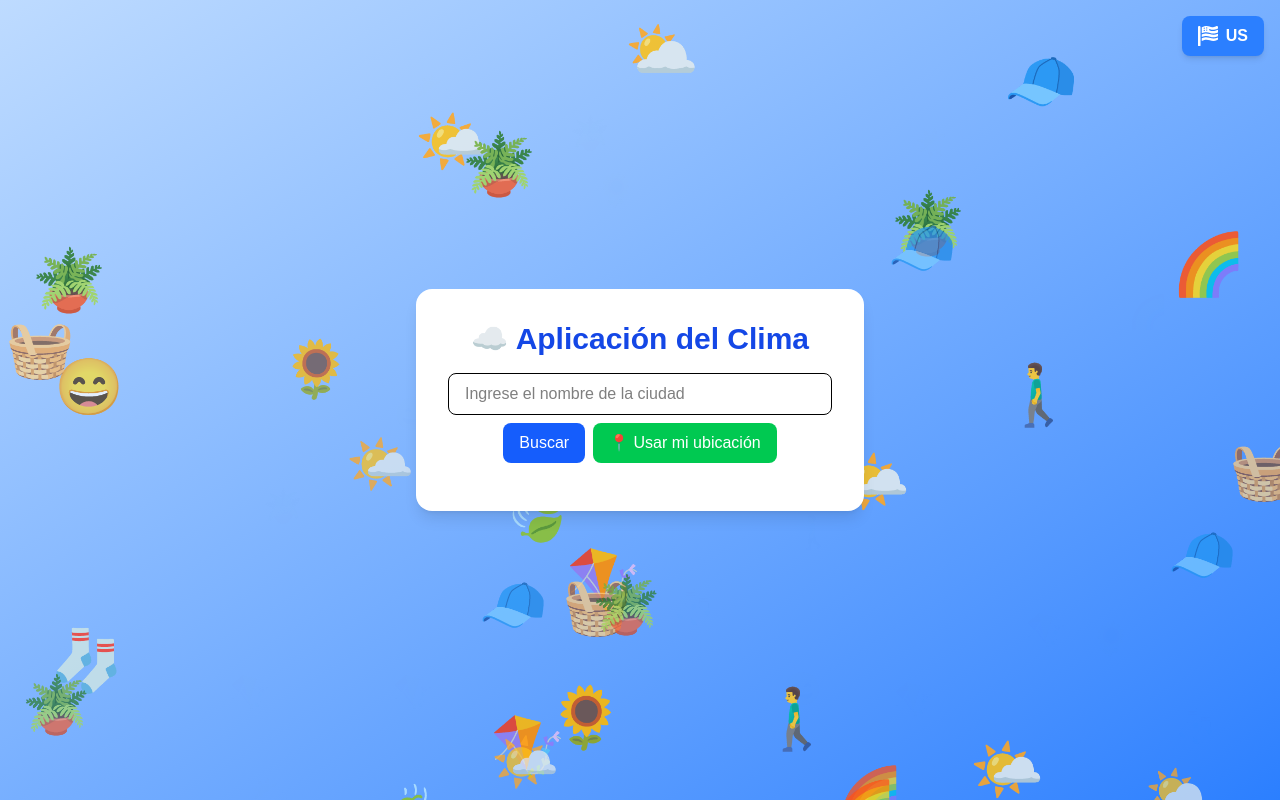
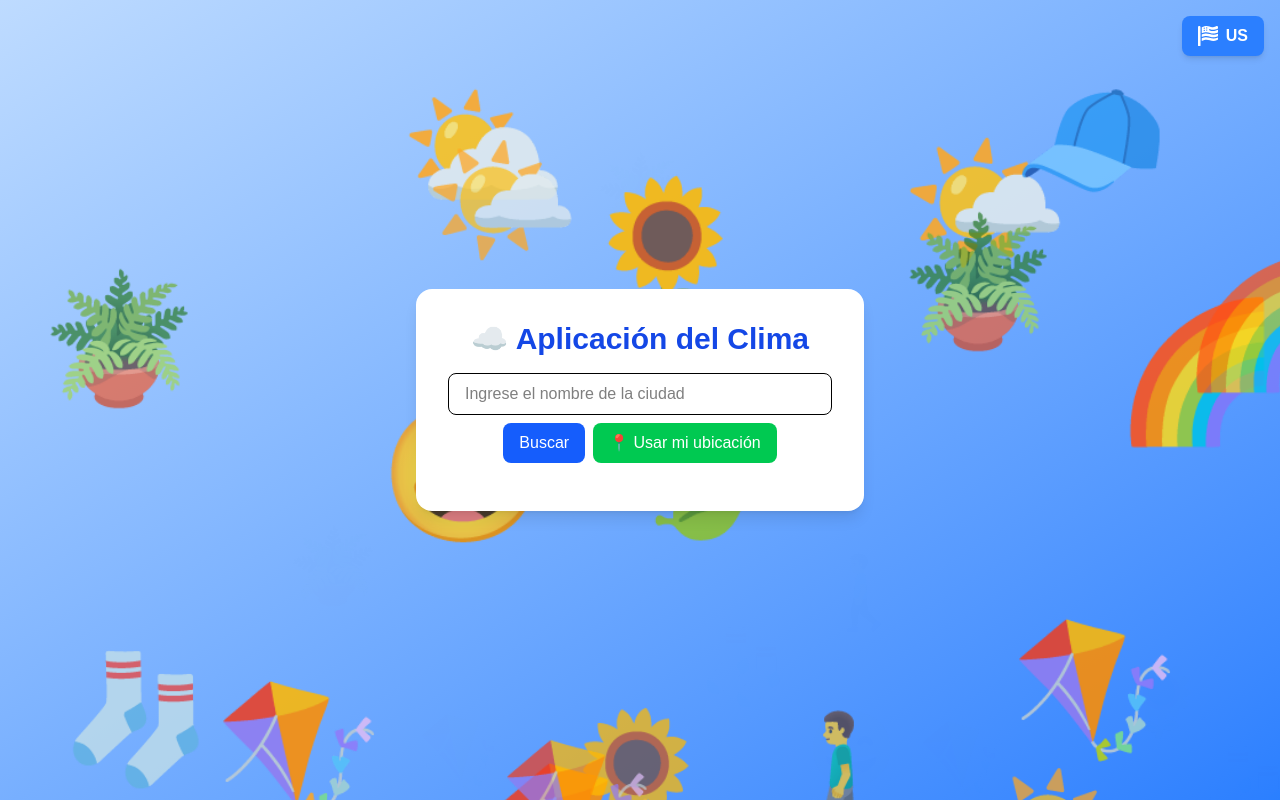
Before and after one commit to diegool2121/WeatherApp, a Next.js app: page / in a window 1280 px wide. Built offline with nearby package versions, Linux system fonts and the light colour scheme.

Commit message:
Update:Weather app with emojis 2.0

```diff
--- a/src/pages/index.tsx
+++ b/src/pages/index.tsx
@@ -55,7 +55,7 @@ const emojiSets = {
     const interval = setInterval(() => {
       if (!emojiContainerRef.current) return;
 
-      for (let i = 0; i < 20; i++) {
+      for (let i = 0; i < 10; i++) {
         const e = document.createElement("div");
         e.className = "emoji";
         e.textContent = activeSet[Math.floor(Math.random() * activeSet.length)];
--- a/src/styles/globals.css
+++ b/src/styles/globals.css
@@ -30,7 +30,7 @@ body {
 }
 .emoji {
   position: absolute;
-  font-size: 4rem;
+  font-size: 9rem;
   pointer-events: none;
   user-select: none;
   animation: fade 4s ease-in-out;
```
